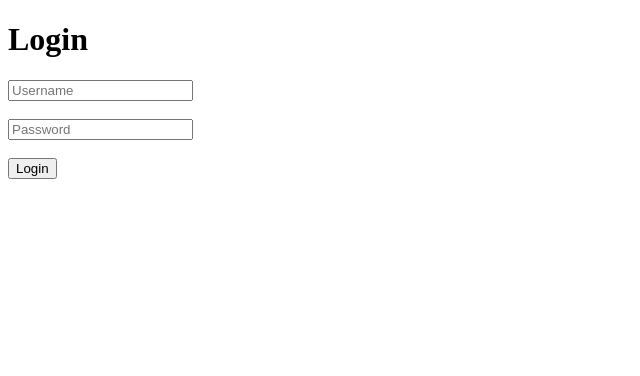
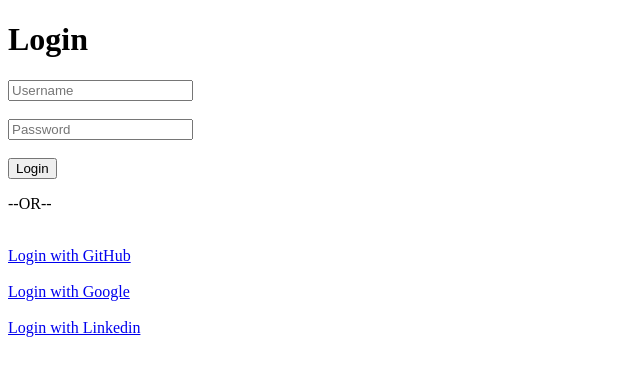
Before and after one commit to AnuPriya21/FundooApp, a Django app: template project/template/login.html in a window 1280 px wide. Shown: the top 376 px of the page, without its empty margins (0-640 px from the left). Run offline with Django 3.2, Linux system fonts and the light colour scheme; the template is opened without the code that fills it, so the values that code supplies are empty.

Commit message:
[Anu Priya] Refactor. Refactored with social login url

```diff
--- a/project/template/login.html
+++ b/project/template/login.html
@@ -1,3 +1,4 @@
+{% load static %}
 <!DOCTYPE html>
 <html lang="en">
 <head>
@@ -21,11 +22,18 @@
                     <div class="register">
                         <h1>Login</h1>
                         <div class="reg">
-                            <form action=""  method="POST"  name="regform" id="reg_form_id">
+                            <form action=""  method="POST"  name="loginform" id="login_form_id">
                                 {% csrf_token %}
                                 <input id="username" type="text" name="username" placeholder="Username" required> <br><br>
                                 <input id="password" type="password" name="password" placeholder="Password" required> <br><br>
                                 <button class="apireq" placeholder="Login" value="btn" id="button" >Login</button>
+
+                                <p>--OR--</p><br>
+                                <a href="{% url 'social:begin' 'github' %}">Login with GitHub</a><br>
+                                <br>
+                                <a href="{% url 'social:begin' 'google-oauth2' %}">Login with Google</a><br>
+                                <br>
+                                <a href="{% url 'social:begin' 'linkedin-oauth2' %}">Login with Linkedin</a><br>
                             </form>
                         </div>
                     </div>
```
